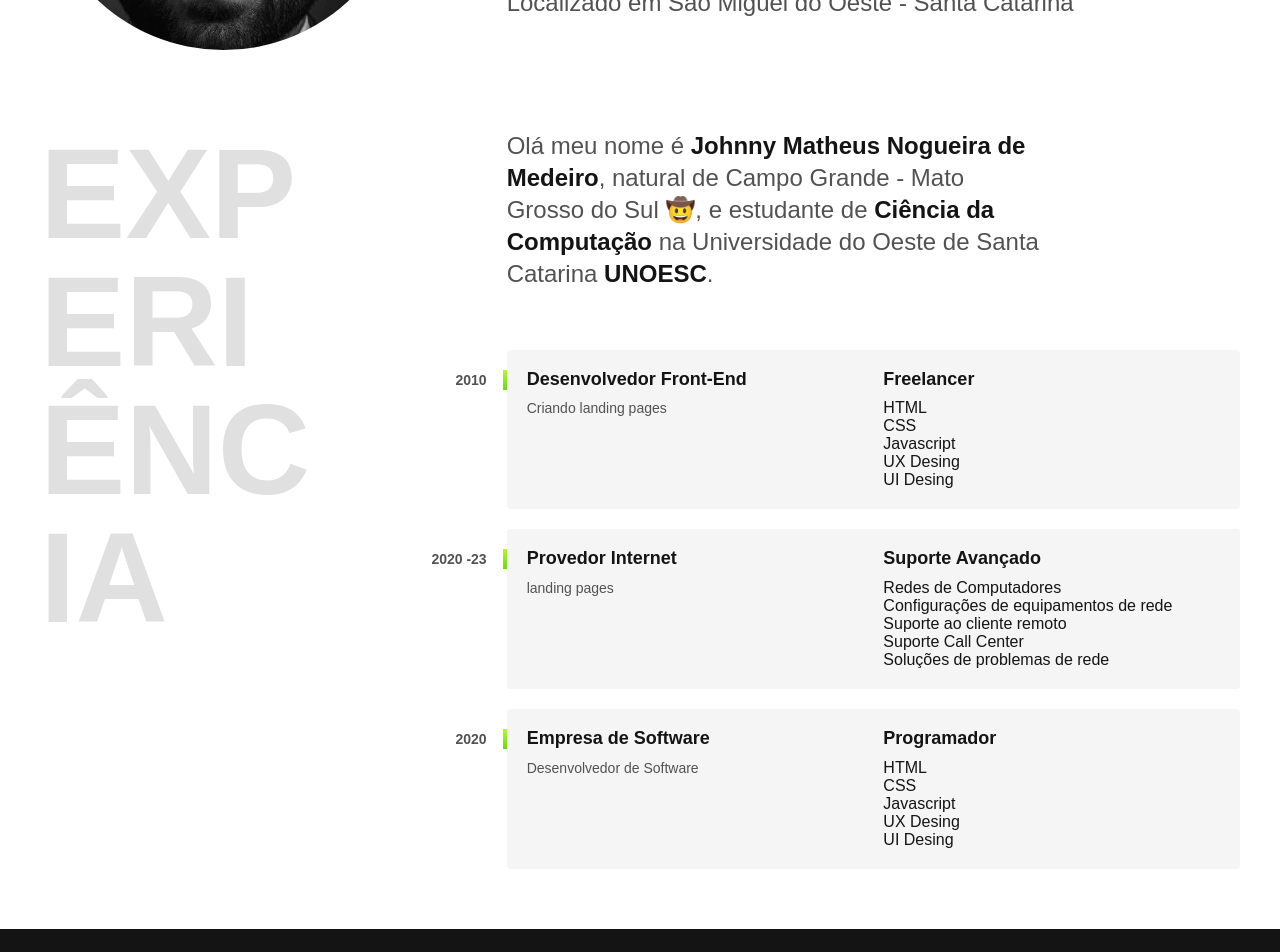
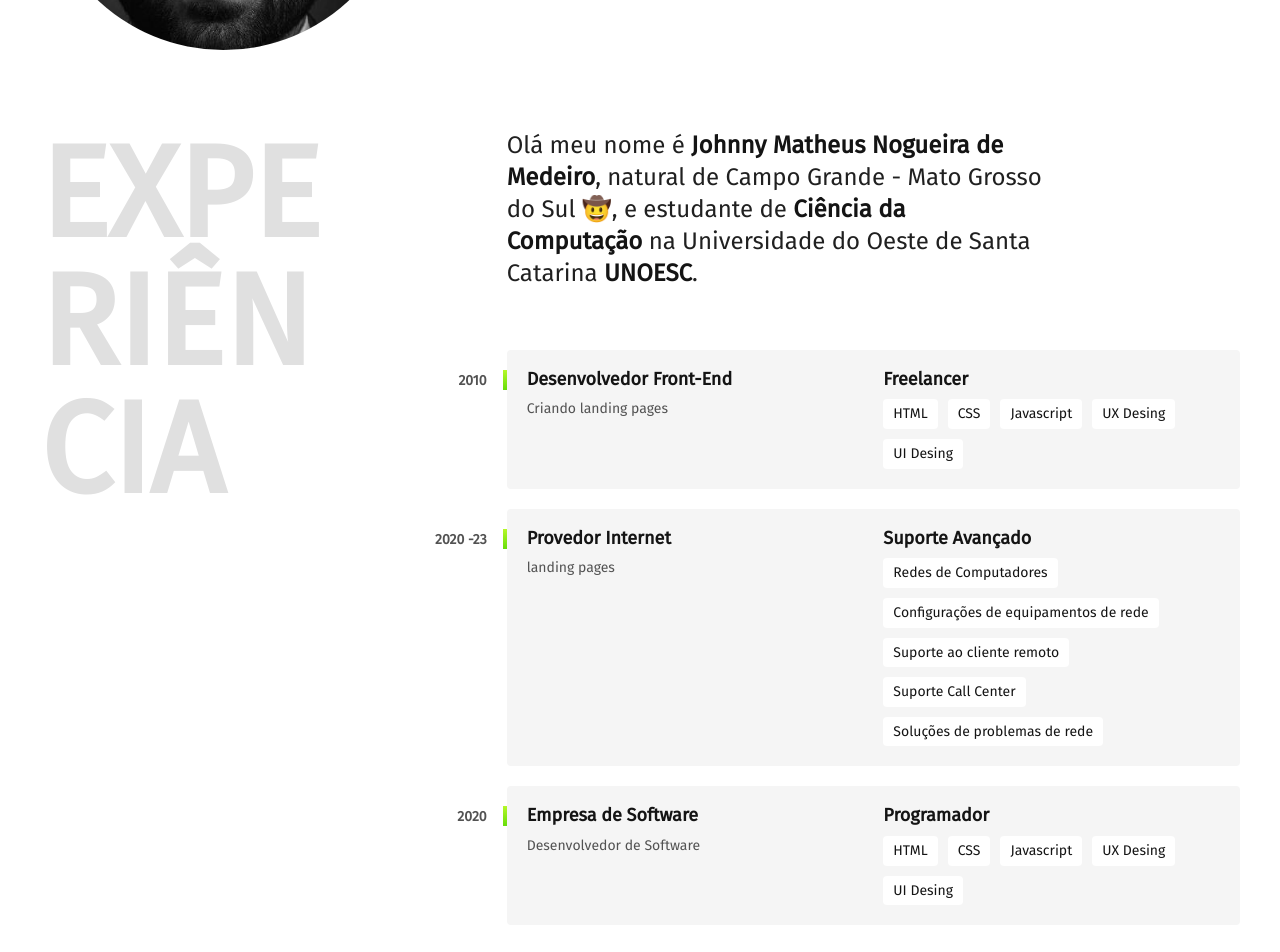
Before and after one commit to JohnnyMatheus/Programacao-IV-Meu-curriculo, a plain HTML site: page index.html in a window 1280 px wide. Shown: the part 480-1432 px from the top of the page. Drawn offline with Linux system fonts and the light colour scheme.

Commit message:
corrigido paleta de cores

```diff
--- a/CSS/experiencia.css
+++ b/CSS/experiencia.css
@@ -16,7 +16,7 @@
   line-height: 1.33;
   max-width: 40ch;
   margin-bottom: 60px;
-  color: #525252;
+  color:#202020;
 }
 
 .experiencia-texto strong {
@@ -79,7 +79,7 @@
   font-size: 0.875rem;
   line-height: 1.4;
   border-radius: 4px;
-  background: #ffffff;
+  background: #ffff;
   padding: 5px 10px;
 }
 
--- a/CSS/introducao.css
+++ b/CSS/introducao.css
@@ -29,7 +29,7 @@
 
 .introducao p {
   font-size: 1.5rem;
-  color: #525252;
+  color: #202020;
 }
 
 @media (max-width: 1000px) {
--- a/CSS/style.css
+++ b/CSS/style.css
@@ -5,6 +5,7 @@
 @import "./formacao.css";
 @import "./footer.css";
 @import "./tema.css";
+@import url('https://fonts.googleapis.com/css2?family=Fira+Sans&display=swap');
 
 img{
   border-radius:50% ;
--- a/CSS/tema.css
+++ b/CSS/tema.css
@@ -1,11 +1,10 @@
 /* Tema escuro */
 .dark-mode {
-  background-color: darkolivegreen;
-  color: #141414;
-  transition: 1s;
+  background-color:darkslategrey;
+  color: black;
+  font-weight: bolder;
 }
 
 .dark-mode a {
   color: #f5f5f5;
-  transition: 2s;
 }
--- a/index.html
+++ b/index.html
@@ -41,7 +41,7 @@
         <h3 class="empresa-titulo">Desenvolvedor Front-End</h3>
         <span class="empresa-titulo">Freelancer</span>
         <p class="empresa-texto"> Criando landing pages </p>
-        <ul class="empresa-habilidade">
+        <ul class="empresa-habilidades">
           <li>HTML</li>
           <li>CSS</li>
           <li>Javascript</li>
@@ -54,7 +54,7 @@
         <h3 class="empresa-titulo">Provedor Internet</h3>
         <span class="empresa-titulo">Suporte Avançado</span>
         <p class="empresa-texto"> landing pages </p>
-        <ul class="empresa-habilidade">
+        <ul class="empresa-habilidades">
           <li>Redes de Computadores</li>
           <li>Configurações de equipamentos de rede</li>
           <li>Suporte ao cliente remoto</li>
@@ -69,7 +69,7 @@
         <h3 class="empresa-titulo">Empresa de Software</h3>
         <span class="empresa-titulo">Programador</span>
         <p class="empresa-texto"> Desenvolvedor de Software</p>
-        <ul class="empresa-habilidade">
+        <ul class="empresa-habilidades">
           <li>HTML</li>
           <li>CSS</li>
           <li>Javascript</li>
```
